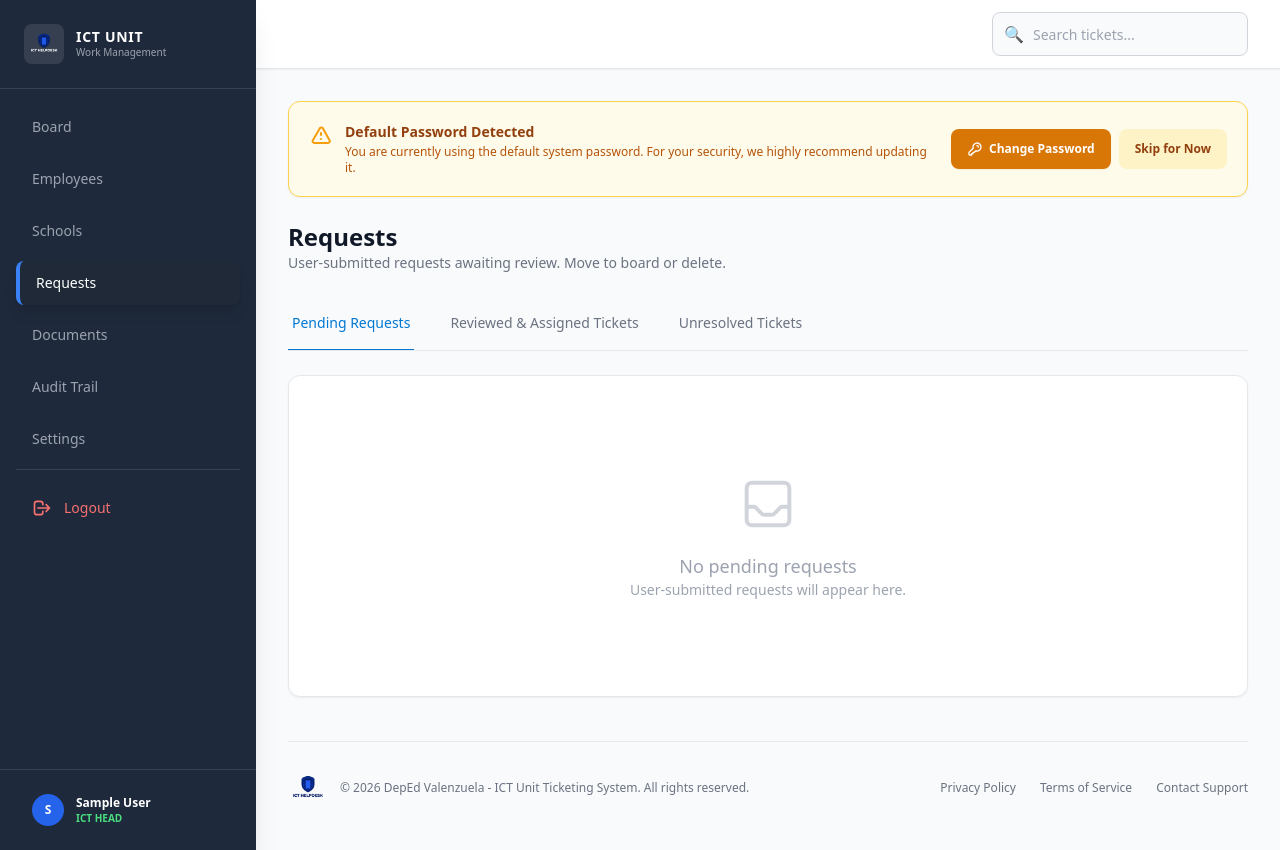
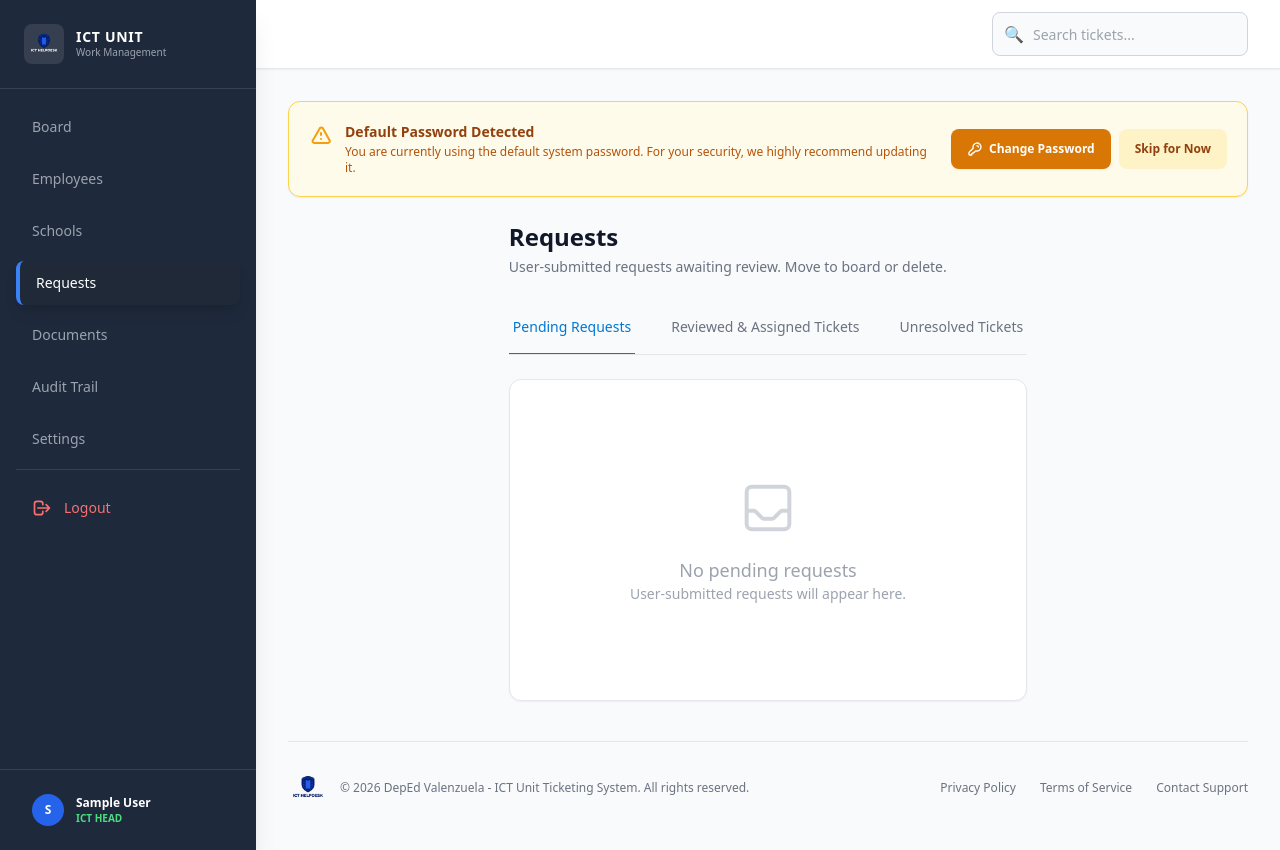
Before and after one commit to gomez28-dev/ict-ticketing-system, a Django app: page /admin-dashboard/requests/ in a window 1280 px wide. Run offline with Django 5.2, Linux system fonts and the light colour scheme; the visitor is signed in with stand-in values (Sample User, id 1); data that the repository does not hold is empty; some libraries are stand-ins or nearby versions.

Commit message:
Wrap Requests page in a block container and remove flex tabs class to match Schools layout

```diff
--- a/tickets/templates/tickets/ticket_requests.html
+++ b/tickets/templates/tickets/ticket_requests.html
@@ -1,12 +1,15 @@
 {% extends 'tickets/base_admin.html' %}
 
 {% block content %}
-<div class="mb-6">
-    <h1 class="text-2xl font-bold text-gray-900 dark:text-white">Requests</h1>
-    <p class="text-sm text-gray-500 dark:text-gray-400">User-submitted requests awaiting review. Move to board or delete.</p>
-</div>
+<div class="max-w-7xl mx-auto space-y-6">
+    <div class="flex flex-col sm:flex-row sm:items-center sm:justify-between gap-3">
+        <div>
+            <h1 class="text-2xl font-bold text-gray-900 dark:text-white">Requests</h1>
+            <p class="text-sm text-gray-500 dark:text-gray-400 mt-1">User-submitted requests awaiting review. Move to board or delete.</p>
+        </div>
+    </div>
 
-<div class="mb-6 border-b border-gray-200 dark:border-gray-700 flex overflow-x-auto whitespace-nowrap hide-scrollbar pb-0">
+    <div class="border-b border-gray-200 dark:border-gray-700 overflow-x-auto whitespace-nowrap hide-scrollbar pb-0">
     <nav class="-mb-px flex min-w-max space-x-4 sm:space-x-8" aria-label="Tabs">
         <button onclick="switchTab('pending')" id="tab-pending" class="tab-btn active whitespace-nowrap min-h-11 py-4 px-1 border-b-2 border-[#0078d4] text-[#0078d4] font-medium text-sm transition-colors">
             Pending Requests
@@ -368,4 +371,5 @@
         document.getElementById('declineModal').classList.remove('flex');
     }
 </script>
+</div>
 {% endblock %}
```
